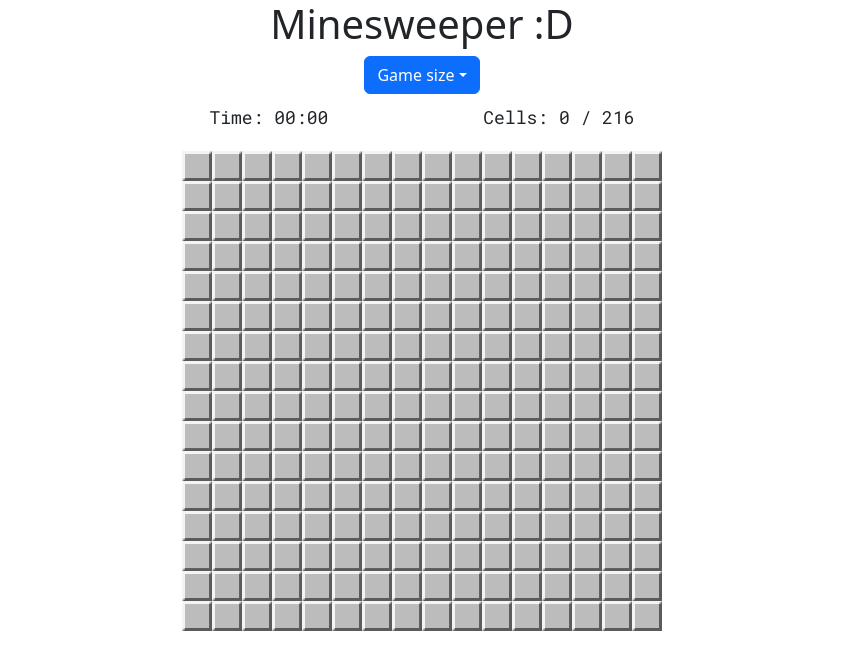
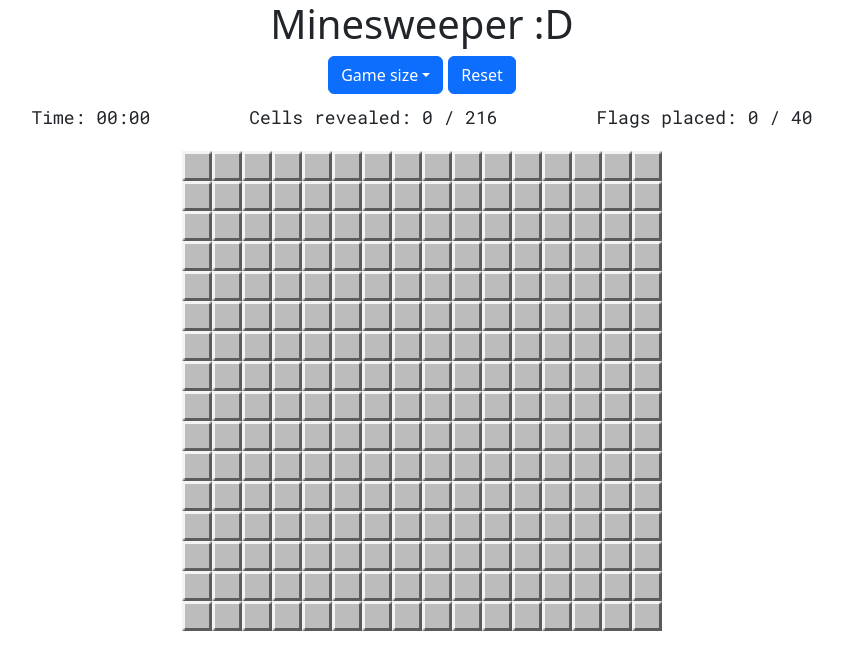
Before and after one commit to stormytuna/react-app-minesweeper, a React (Create React App) app: page / in a window 1280 px wide. Shown: the top 670 px of the page, without its empty margins (218-1061 px from the left). Built offline with nearby package versions, Linux system fonts and the light colour scheme.

Commit message:
Basically finished?

```diff
--- a/package.json
+++ b/package.json
@@ -7,6 +7,7 @@
     "@testing-library/react": "^13.4.0",
     "@testing-library/user-event": "^13.5.0",
     "bootstrap": "^5.2.3",
+    "js-confetti": "^0.11.0",
     "random-js": "^2.1.0",
     "react": "^18.2.0",
     "react-bootstrap": "^2.7.0",
--- a/src/App.css
+++ b/src/App.css
@@ -9,12 +9,18 @@
   display: flex;
   justify-content: space-around;
   margin: auto;
-  width: 600px;
+  width: 900px;
   padding: 10px;
 
   font-size: large;
   font-weight: 400;
   font-family: "Roboto Mono", monospace;
+}
+
+.game-options {
+  display: flex;
+  justify-content: center;
+  gap: 5px;
 }
 
 .board {
--- a/src/App.js
+++ b/src/App.js
@@ -1,11 +1,14 @@
 import "./App.css";
 import "bootstrap/dist/css/bootstrap.min.css";
-import { useState } from "react";
+import { useEffect, useState } from "react";
 import { Board } from "./components/Board";
 import { GameOptions } from "./components/GameOptions";
 import { deepClone } from "./utils/helpers";
 import { GameStats } from "./components/GameStats";
 import { useStopwatch } from "react-timer-hook";
+import { createBoard } from "./utils/create-board";
+import winSound from "./audio/fnaf-yay.mp3";
+import JSConfetti from "js-confetti";
 
 function App() {
   const [gameOptions, setGameOptions] = useState({
@@ -16,9 +19,43 @@ function App() {
   const [gameStats, setGameStats] = useState({
     revealedCells: 0,
     totalCells: 216,
+    flagsPlaced: 0,
     state: "play",
   });
+  const [board, setBoard] = useState([]);
   const { seconds, minutes, reset, start, pause } = useStopwatch({ autoStart: false });
+
+  // Reset game
+  useEffect(() => {
+    resetGame();
+  }, [gameOptions]);
+
+  // Check if we've won
+  useEffect(() => {
+    checkWinCondition();
+  }, [gameStats]);
+
+  const resetBoard = () => {
+    const newBoard = createBoard(gameOptions.rows, gameOptions.columns, gameOptions.mines);
+    setBoard(newBoard);
+  };
+
+  const resetGame = () => {
+    // Set some gameStats stuff
+    const newGameStats = deepClone(gameStats);
+    newGameStats.revealedCells = 0;
+    newGameStats.totalCells = gameOptions.rows * gameOptions.columns - gameOptions.mines;
+    newGameStats.state = "play";
+    newGameStats.flagsPlaced = 0;
+    setGameStats(newGameStats);
+
+    // Reset our stopwatch
+    reset();
+    pause();
+
+    // Reset our board
+    resetBoard();
+  };
 
   const setGameSize = (numRows, numColumns, numMines) => {
     // Set gameOptions stuff
@@ -27,27 +64,37 @@ function App() {
     newGameOptions.columns = numColumns;
     newGameOptions.mines = numMines;
     setGameOptions(newGameOptions);
+  };
 
-    // Set some gameStats stuff
+  const checkWinCondition = () => {
     const newGameStats = deepClone(gameStats);
-    newGameStats.revealedCells = 0;
-    newGameStats.totalCells = numRows * numColumns - numMines;
-    setGameStats(newGameStats);
+    if (newGameStats.revealedCells === newGameStats.totalCells && newGameStats.flagsPlaced === gameOptions.mines && newGameStats.state === "play") {
+      newGameStats.state = "win";
+      pause();
 
-    // Reset our stopwatch
-    reset();
+      // Confetti :D
+      const jsConfetti = new JSConfetti();
+      jsConfetti.addConfetti({
+        confettiNumber: 1000,
+      });
+
+      // Sound
+      const audio = new Audio(winSound);
+      audio.play();
+
+      setGameStats(newGameStats);
+    }
   };
 
   const increaseNumRevealed = (numRevealed) => {
     const newGameStats = deepClone(gameStats);
     newGameStats.revealedCells += numRevealed;
+    setGameStats(newGameStats);
+  };
 
-    // Check if we've won
-    if (newGameStats.revealedCells === newGameStats.totalCells) {
-      newGameStats.state = "win";
-      pause();
-    }
-
+  const increaseFlagsPlaced = (numFlags) => {
+    const newGameStats = deepClone(gameStats);
+    newGameStats.flagsPlaced += numFlags;
     setGameStats(newGameStats);
   };
 
@@ -55,15 +102,33 @@ function App() {
     const newGameStats = deepClone(gameStats);
     newGameStats.state = "lose";
     pause();
+
+    // Confetti >:(
+    const jsConfetti = new JSConfetti();
+    jsConfetti.addConfetti({
+      confettiNumber: 1000,
+      emojis: ["💣", "💀", "☠️", "😡"],
+      emojiSize: 30,
+    });
+
     setGameStats(newGameStats);
   };
 
   return (
     <div className="App">
       <h1>Minesweeper :D</h1>
-      <GameOptions setGameSize={setGameSize} />
-      <GameStats {...gameStats} seconds={seconds} minutes={minutes} />
-      <Board {...gameOptions} gameState={gameStats.state} increaseNumRevealed={increaseNumRevealed} startTimer={start} loseGame={loseGame} />
+      <GameOptions setGameSize={setGameSize} resetGame={resetGame} />
+      <GameStats {...gameStats} seconds={seconds} minutes={minutes} totalMines={gameOptions.mines} />
+      <Board
+        board={board}
+        setBoard={setBoard}
+        {...gameOptions}
+        gameState={gameStats.state}
+        increaseNumRevealed={increaseNumRevealed}
+        increaseFlagsPlaced={increaseFlagsPlaced}
+        startTimer={start}
+        loseGame={loseGame}
+      />
     </div>
   );
 }
--- a/src/components/Board.jsx
+++ b/src/components/Board.jsx
@@ -4,14 +4,8 @@ import { deepClone } from "../utils/helpers";
 import { revealCells } from "../utils/reveal-cells";
 import { Cell } from "./Cell";
 
-export function Board({ rows: numRows, columns: numColumns, mines: numMines, gameState, increaseNumRevealed, startTimer, loseGame }) {
-  const [board, setBoard] = useState([]);
+export function Board({ board, setBoard, rows: numRows, columns: numColumns, gameState, increaseNumRevealed, increaseFlagsPlaced, startTimer, loseGame }) {
   const [timerStarted, setTimerStarted] = useState(false);
-
-  useEffect(() => {
-    const newBoard = createBoard(numRows, numColumns, numMines);
-    setBoard(newBoard);
-  }, [numRows, numColumns, numMines]);
 
   if (!board) {
     return <h2>Loading...</h2>;
@@ -21,7 +15,9 @@ export function Board({ rows: numRows, columns: numColumns, mines: numMines, gam
     e.preventDefault();
 
     const newBoard = deepClone(board);
-    newBoard[x][y].flagged = !newBoard[x][y].flagged;
+    const cell = newBoard[x][y];
+    cell.flagged = !cell.flagged;
+    increaseFlagsPlaced(cell.flagged ? 1 : -1);
     setBoard(newBoard);
   };
 
@@ -43,7 +39,6 @@ export function Board({ rows: numRows, columns: numColumns, mines: numMines, gam
 
     // Check if we clicked a bomb
     if (clickedBomb) {
-      console.log("yomama");
       loseGame();
     }
   };
--- a/src/components/GameOptions.jsx
+++ b/src/components/GameOptions.jsx
@@ -1,6 +1,6 @@
-import { DropdownButton, Dropdown } from "react-bootstrap";
+import { DropdownButton, Dropdown, Button } from "react-bootstrap";
 
-export function GameOptions({ setGameSize }) {
+export function GameOptions({ setGameSize, resetGame }) {
   return (
     <div className="game-options">
       <DropdownButton id="game-size-dropdown" title="Game size">
@@ -8,8 +8,9 @@ export function GameOptions({ setGameSize }) {
         <Dropdown.Item onClick={() => setGameSize(16, 16, 40)}>Medium (16x16, 40)</Dropdown.Item>
         <Dropdown.Item onClick={() => setGameSize(18, 30, 99)}>Large (30x18, 99)</Dropdown.Item>
         <Dropdown.Item onClick={() => setGameSize(24, 40, 135)}>Extra large (40x24, 135)</Dropdown.Item>
-        <Dropdown.Item onClick={() => setGameSize(40, 60, 200)}>Extra extra large (60x40, 200)</Dropdown.Item>
+        <Dropdown.Item onClick={() => setGameSize(40, 60, 400)}>Extra extra large (60x40, 400)</Dropdown.Item>
       </DropdownButton>
+      <Button onClick={resetGame}>Reset</Button>
     </div>
   );
 }
--- a/src/components/GameStats.jsx
+++ b/src/components/GameStats.jsx
@@ -1,14 +1,17 @@
 import { useEffect, useState } from "react";
 import { formatTime } from "../utils/helpers";
 
-export function GameStats({ minutes, seconds, revealedCells, totalCells }) {
+export function GameStats({ minutes, seconds, revealedCells, totalCells, flagsPlaced, totalMines }) {
   return (
     <div className="game-stats">
       <span className="timer">
         Time: <span className="timer-value">{`${formatTime(minutes)}:${formatTime(seconds)}`}</span>
       </span>
       <span className="cells">
-        Cells: <span className="cells-value">{`${revealedCells} / ${totalCells}`}</span>
+        Cells revealed: <span className="cells-value">{`${revealedCells} / ${totalCells}`}</span>
+      </span>
+      <span className="flags">
+        Flags placed: <span className="flags-value">{`${flagsPlaced} / ${totalMines}`}</span>
       </span>
     </div>
   );
```
Also changed, not shown: 2 other files (tests, documents, lock files or other folders).
